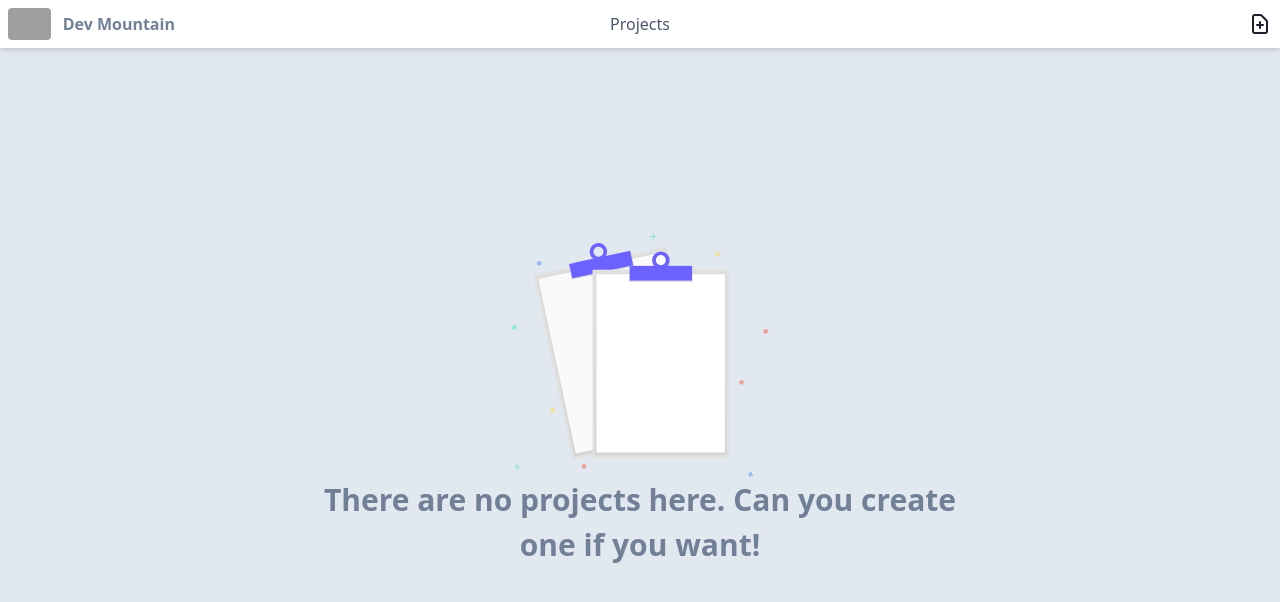
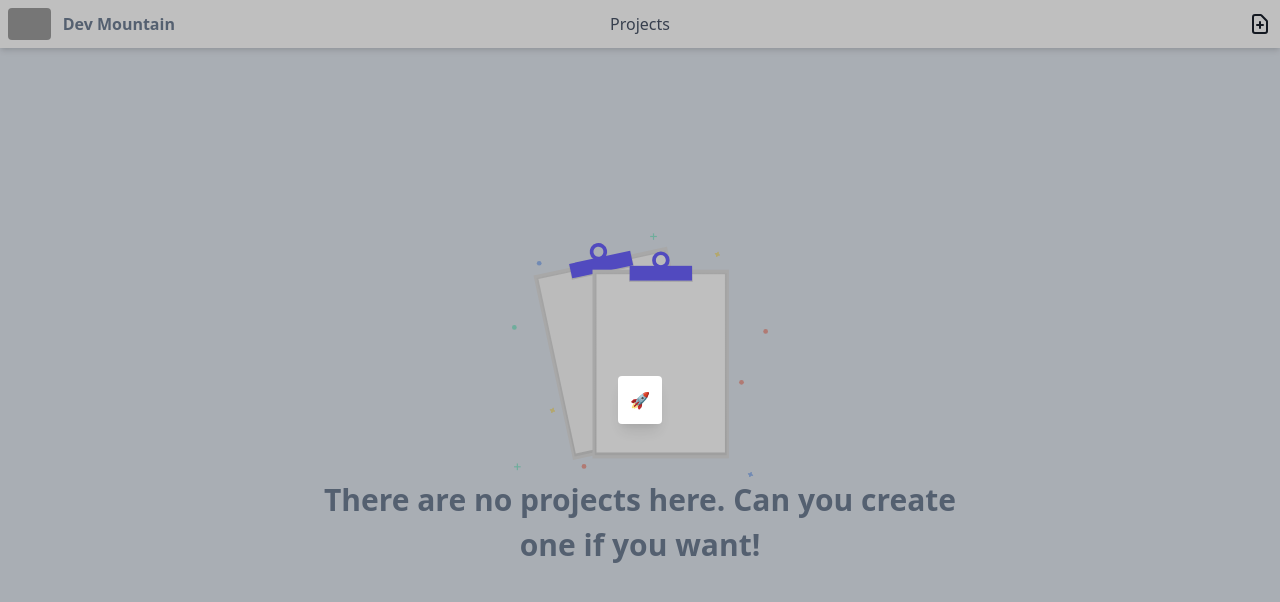
Before and after one commit to DevArcana/Projecto, an Angular app in the folder src/Projecto/ClientApp/: page /projects in a window 1280 px wide. Both pictures are taken after a click on the button 1259 px from the left and 24 px from the top of the page. Shown: the top 602 px of the page. Built offline with nearby package versions, Linux system fonts and the light colour scheme; grey boxes are pictures that could not be loaded.

Commit message:
add modal form

```diff
--- /dev/null
+++ b/src/Projecto/ClientApp/src/app/projects/create-project-form/create-project-form.component.html
@@ -0,0 +1,7 @@
+<div class="modal-container">
+  <div class="modal-overlay"></div>
+
+  <div class="modal">
+    🚀
+  </div>
+</div>
--- /dev/null
+++ b/src/Projecto/ClientApp/src/app/projects/create-project-form/create-project-form.component.scss
@@ -0,0 +1,11 @@
+.modal-container {
+  @apply pointer-events-none absolute w-full h-full top-0 left-0 flex items-center justify-center;
+}
+
+.modal-overlay {
+  @apply absolute w-full h-full bg-black opacity-25 top-0 left-0 cursor-pointer;
+}
+
+.modal {
+  @apply absolute bg-white rounded shadow-lg flex items-center justify-center p-3;
+}
--- /dev/null
+++ b/src/Projecto/ClientApp/src/app/projects/create-project-form/create-project-form.component.ts
@@ -0,0 +1,15 @@
+import { Component, OnInit } from '@angular/core';
+
+@Component({
+  selector: 'app-create-project-form',
+  templateUrl: './create-project-form.component.html',
+  styleUrls: ['./create-project-form.component.scss']
+})
+export class CreateProjectFormComponent implements OnInit {
+
+  constructor() { }
+
+  ngOnInit(): void {
+  }
+
+}
--- a/src/Projecto/ClientApp/src/app/projects/projects-navbar/projects-navbar.component.html
+++ b/src/Projecto/ClientApp/src/app/projects/projects-navbar/projects-navbar.component.html
@@ -10,7 +10,7 @@
     </div>
 
     <div class="flex-1 flex justify-end">
-      <button type="button" class="block text-gray-600 hover:text-gray-900 focus:text-gray-900 focus:outline-none">
+      <button type="button" class="block text-gray-600 hover:text-gray-900 focus:text-gray-900 focus:outline-none" (click)="createNewProject.emit()">
         <svg class="h-6 w-6" xmlns="http://www.w3.org/2000/svg" fill="none" viewBox="0 0 24 24" stroke="currentColor">
           <path stroke-linecap="round" stroke-linejoin="round" stroke-width="2"
             d="M9 13h6m-3-3v6m5 5H7a2 2 0 01-2-2V5a2 2 0 012-2h5.586a1 1 0 01.707.293l5.414 5.414a1 1 0 01.293.707V19a2 2 0 01-2 2z" />
--- a/src/Projecto/ClientApp/src/app/projects/projects-navbar/projects-navbar.component.ts
+++ b/src/Projecto/ClientApp/src/app/projects/projects-navbar/projects-navbar.component.ts
@@ -1,4 +1,4 @@
-import { Component, OnInit } from '@angular/core';
+import { Component, OnInit, Output, EventEmitter } from '@angular/core';
 
 @Component({
   selector: 'app-projects-navbar',
@@ -7,6 +7,8 @@ import { Component, OnInit } from '@angular/core';
 })
 export class ProjectsNavbarComponent implements OnInit {
 
+  @Output() createNewProject = new EventEmitter();
+
   constructor() { }
 
   ngOnInit(): void {
--- a/src/Projecto/ClientApp/src/app/projects/projects.component.html
+++ b/src/Projecto/ClientApp/src/app/projects/projects.component.html
@@ -1,5 +1,9 @@
-<app-projects-navbar></app-projects-navbar>
+<div>
+  <app-projects-navbar (createNewProject)="toggleProjectCreationForm()"></app-projects-navbar>
 
-<div class="container mx-auto">
-  <app-projects-list></app-projects-list>
+  <div class="container mx-auto">
+    <app-projects-list></app-projects-list>
+  </div>
 </div>
+
+<app-create-project-form [hidden]="!isFormVisible"></app-create-project-form>
--- a/src/Projecto/ClientApp/src/app/projects/projects.component.ts
+++ b/src/Projecto/ClientApp/src/app/projects/projects.component.ts
@@ -7,9 +7,14 @@ import { Component, OnInit } from '@angular/core';
 })
 export class ProjectsComponent implements OnInit {
 
+  isFormVisible = false;
+
   constructor() { }
 
   ngOnInit(): void {
   }
 
+  public toggleProjectCreationForm(): void {
+    this.isFormVisible = !this.isFormVisible;
+  }
 }
--- a/src/Projecto/ClientApp/src/app/projects/projects.module.ts
+++ b/src/Projecto/ClientApp/src/app/projects/projects.module.ts
@@ -7,10 +7,11 @@ import { ProjectComponent } from './project/project.component';
 import { ProjectsListComponent } from './projects-list/projects-list.component';
 import { ProjectsNavbarComponent } from './projects-navbar/projects-navbar.component';
 import { NoProjectsFoundComponent } from './no-projects-found/no-projects-found.component';
+import { CreateProjectFormComponent } from './create-project-form/create-project-form.component';
 
 
 @NgModule({
-  declarations: [ProjectsComponent, ProjectComponent, ProjectsListComponent, ProjectsNavbarComponent, NoProjectsFoundComponent],
+  declarations: [ProjectsComponent, ProjectComponent, ProjectsListComponent, ProjectsNavbarComponent, NoProjectsFoundComponent, CreateProjectFormComponent],
   imports: [
     CommonModule,
     ProjectsRoutingModule
```
Also changed, not shown: 1 other file (tests, documents, lock files or other folders).
